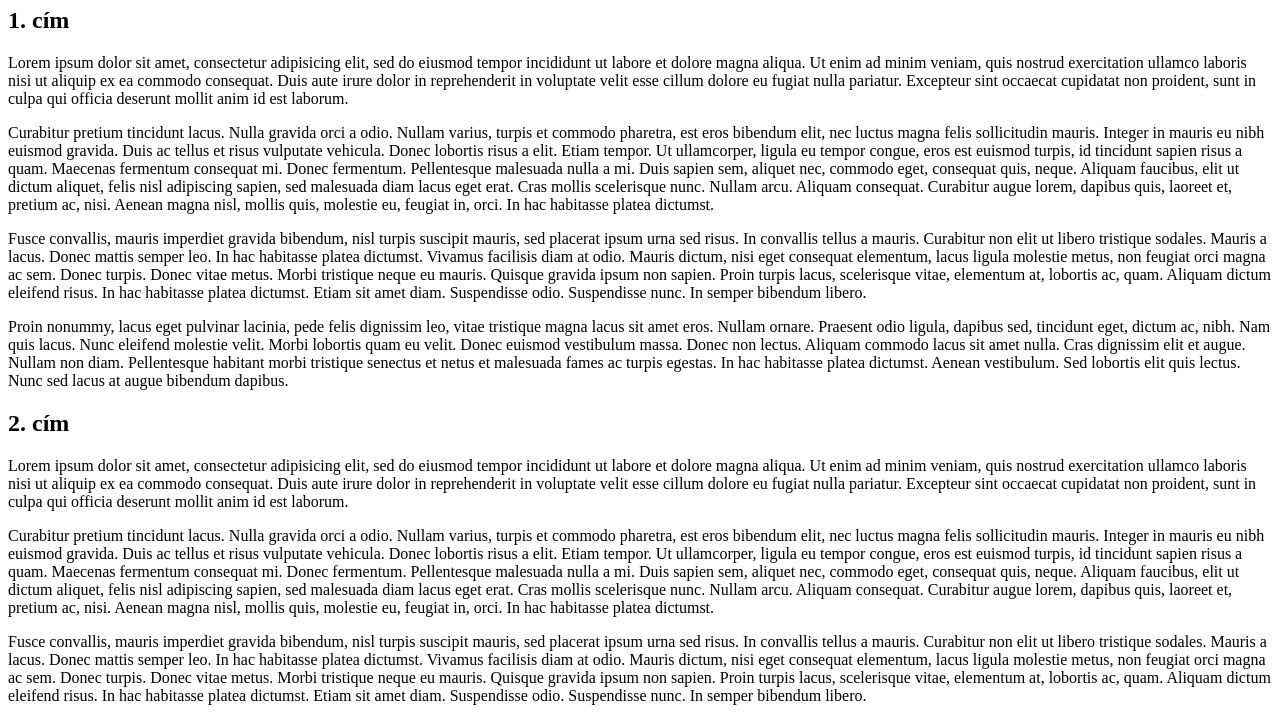
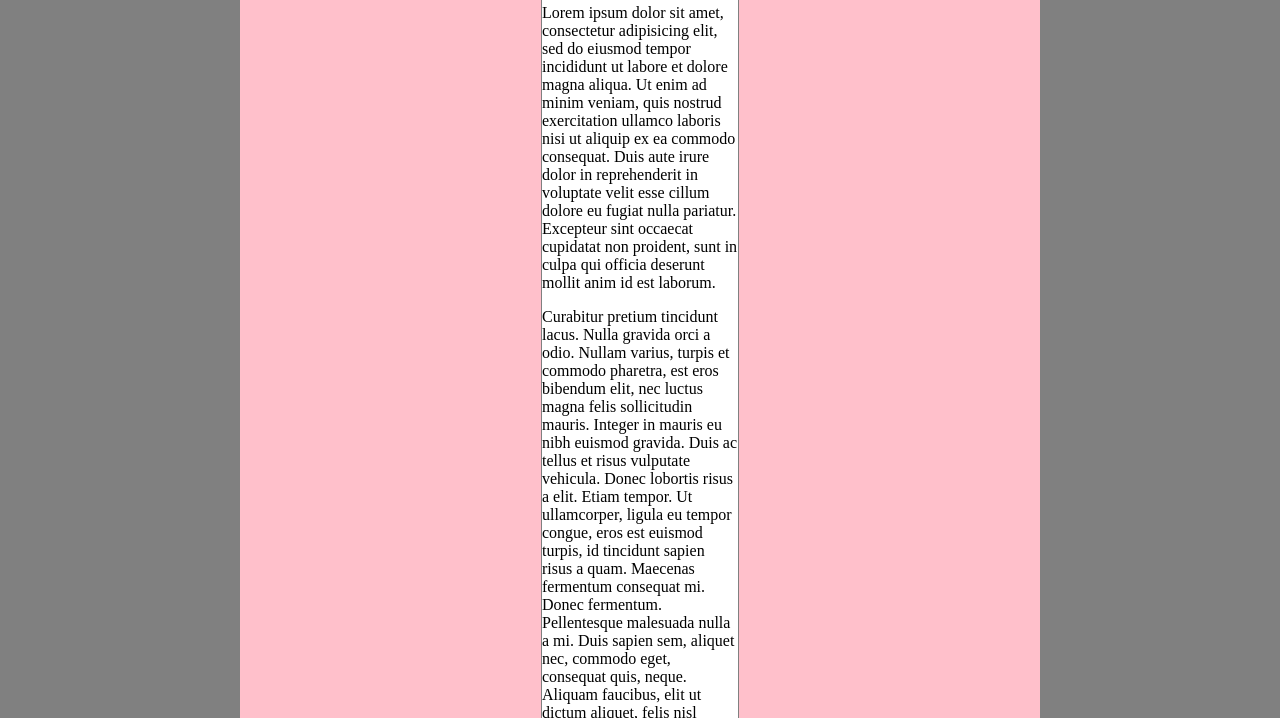
Before and after one commit to Norbus2000/flexbox, a plain HTML site: page index.html in a window 1280 px wide. Shown: the part 73-791 px from the top of the page. Drawn offline with Linux system fonts and the light colour scheme.

Commit message:
Update index.html

```diff
--- a/index.html
+++ b/index.html
@@ -9,6 +9,7 @@ and open the template in the editor.
         <title>Ódor Norbert</title>
         <meta charset="UTF-8">
         <meta name="viewport" content="width=device-width, initial-scale=1.0">
+        <link rel="stylesheet" href="stilus.css">
     </head>
     <body>
         <main>
```
